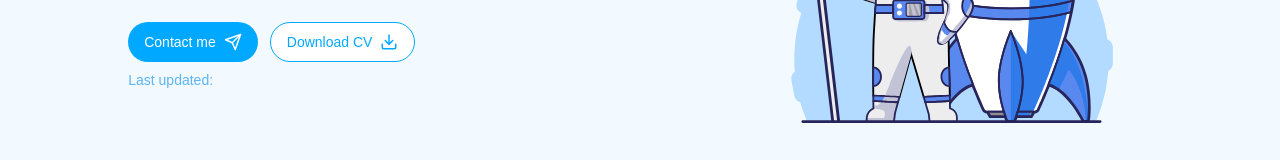
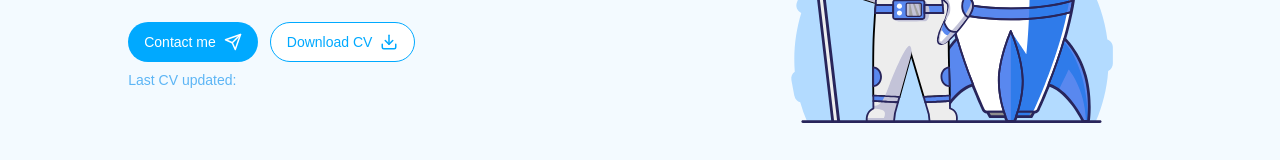
Before and after one commit to natersland/akira-website-app, a Next.js app: page / in a window 1280 px wide. Shown: the part 336-496 px from the top of the page. Built offline with nearby package versions, Linux system fonts and the light colour scheme; no server answers; a web font is replaced by a local one.

Commit message:
feat: hide last updated cv when not have an cv

```diff
--- a/components/section/hero/hero.tsx
+++ b/components/section/hero/hero.tsx
@@ -88,11 +88,13 @@ const Hero = ({}: Props) => {
                 />
               </div>
             </div>
-            <AkTypography
-              intent={"label"}
-              color={"onSurface2"}
-              text={`Last updated: ${updatedAt}`}
-            />
+            {isEnabledDownloadCV && (
+              <AkTypography
+                intent={"label"}
+                color={"onSurface2"}
+                text={`Last CV updated: ${updatedAt}`}
+              />
+            )}
             {/* socials */}
             {/* <Socials
               containerStyles="flex gap-x-6 mx-auto xl:mx-0"
```
